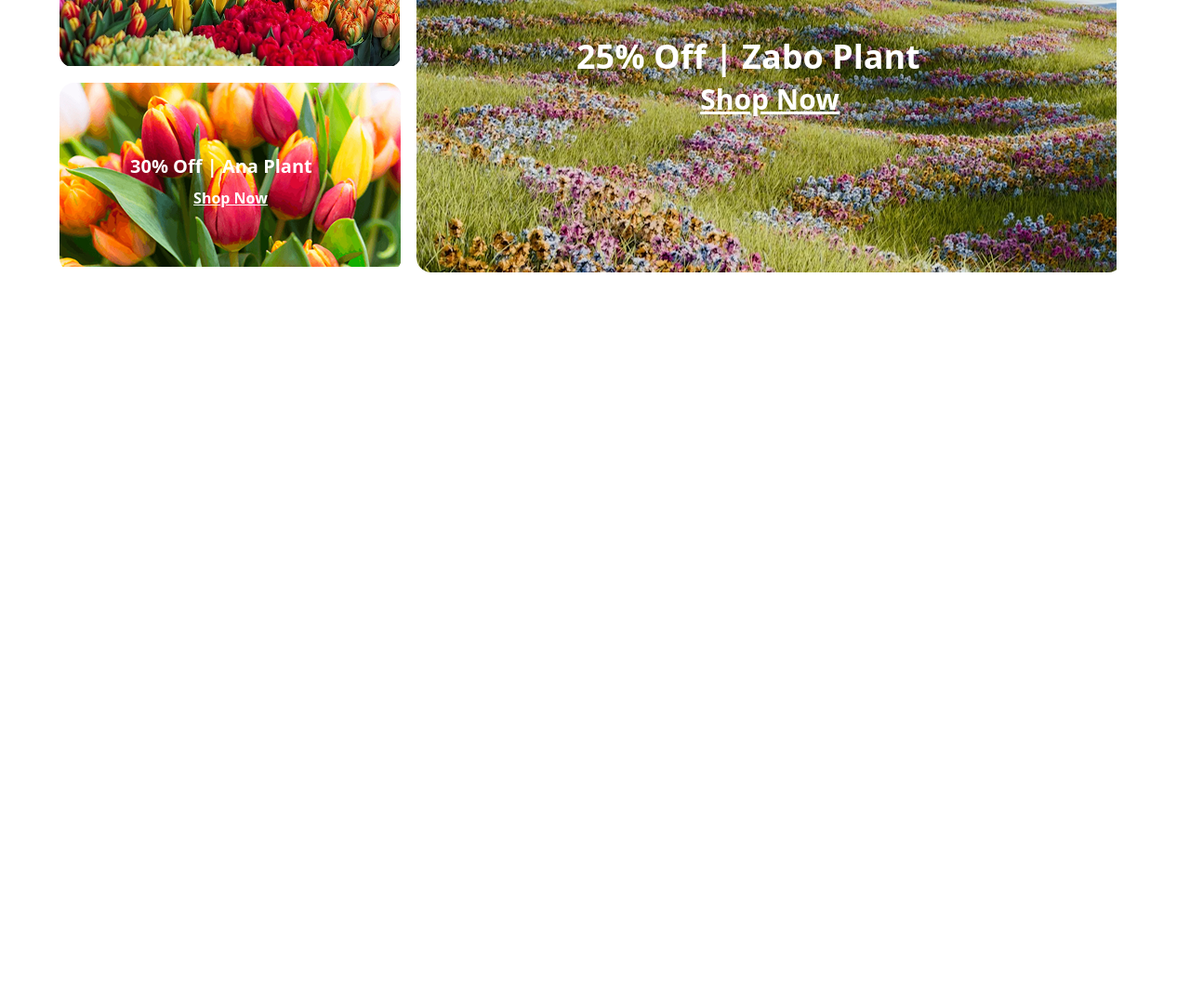
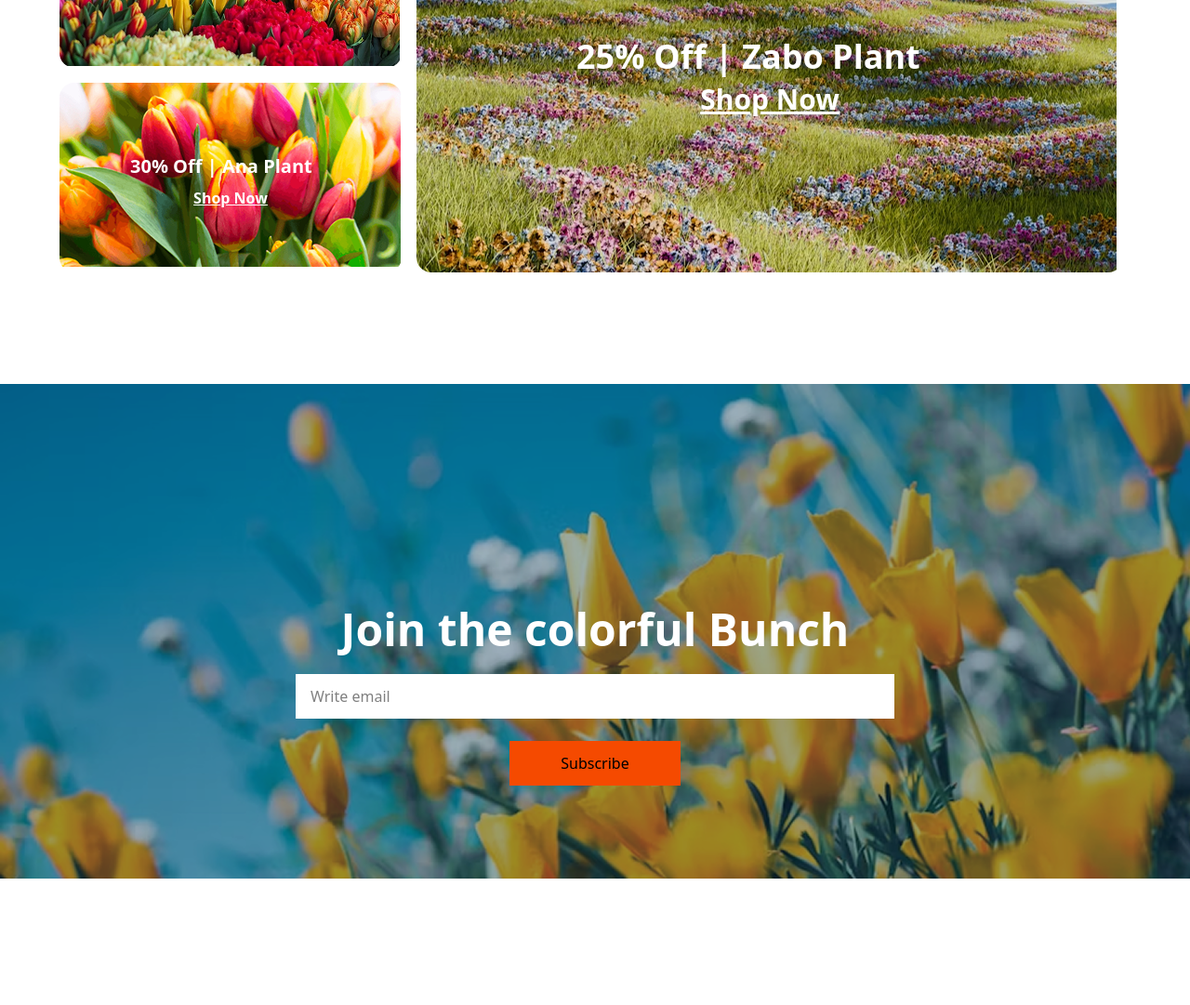
Before and after one commit to mehers-bonna/Assignment-2, a plain HTML site: page index.html in a window 1280 px wide. Shown: the part 3041-4122 px from the top of the page at 93% size. Before the commit the page ends 3334 px from the top, so only its background shows below. Drawn offline with nearby package versions, Linux system fonts and the light colour scheme.

Commit message:
added join section

```diff
--- a/index.html
+++ b/index.html
@@ -11,8 +11,8 @@
  <link rel="stylesheet" href="https://cdnjs.cloudflare.com/ajax/libs/font-awesome/7.0.0/css/all.min.css" integrity="sha512-DxV+EoADOkOygM4IR9yXP8Sb2qwgidEmeqAEmDKIOfPRQZOWbXCzLC6vjbZyy0vPisbH2SyW27+ddLVCN+OMzQ==" crossorigin="anonymous" referrerpolicy="no-referrer" />
     <title>Assignment 2</title>
 </head>
-<body style="background-color: bg-#FFFFFF;" class="max-w-6xl m-auto bg-#FFFFFF">
-<header>
+<body style="background-color: bg-#FFFFFF;">
+<header class="max-w-6xl m-auto">
     <!-- nav section -->
     <nav class="flex justify-between items-center ">
         <div>
@@ -26,7 +26,7 @@
         </div>
     </nav>
 </header>
-<main>
+<main class="max-w-6xl m-auto">
     <!-- banner section -->
     <section class="flex mt-30">
     <div class="mt-17">
@@ -133,6 +133,17 @@
         </div>
     </section>
 </main>
+<!-- join section -->
+    <section class="max-w-none m-auto ">
+        <div style="background-image: url(./images/assets/news-letter-bg.png);" class="w-370 h-133 w-full mt-30">
+           <div class="text-center p-60 76 ">
+          <h1 class="font-bold text-5xl text-white">Join the colorful Bunch</h1>
+          <input type="email" name="" id="" placeholder="Write email" class="w-161 h-12 px-4 py-2 bg-white mt-6">
+          <button class="bg-orange-600 px-4 py-2 w-46 h-12 mt-6 -m-1">Subscribe</button>
+          </div>
+        </div>
+    </section>
+</section>
 <footer>
 
 </footer>
```
